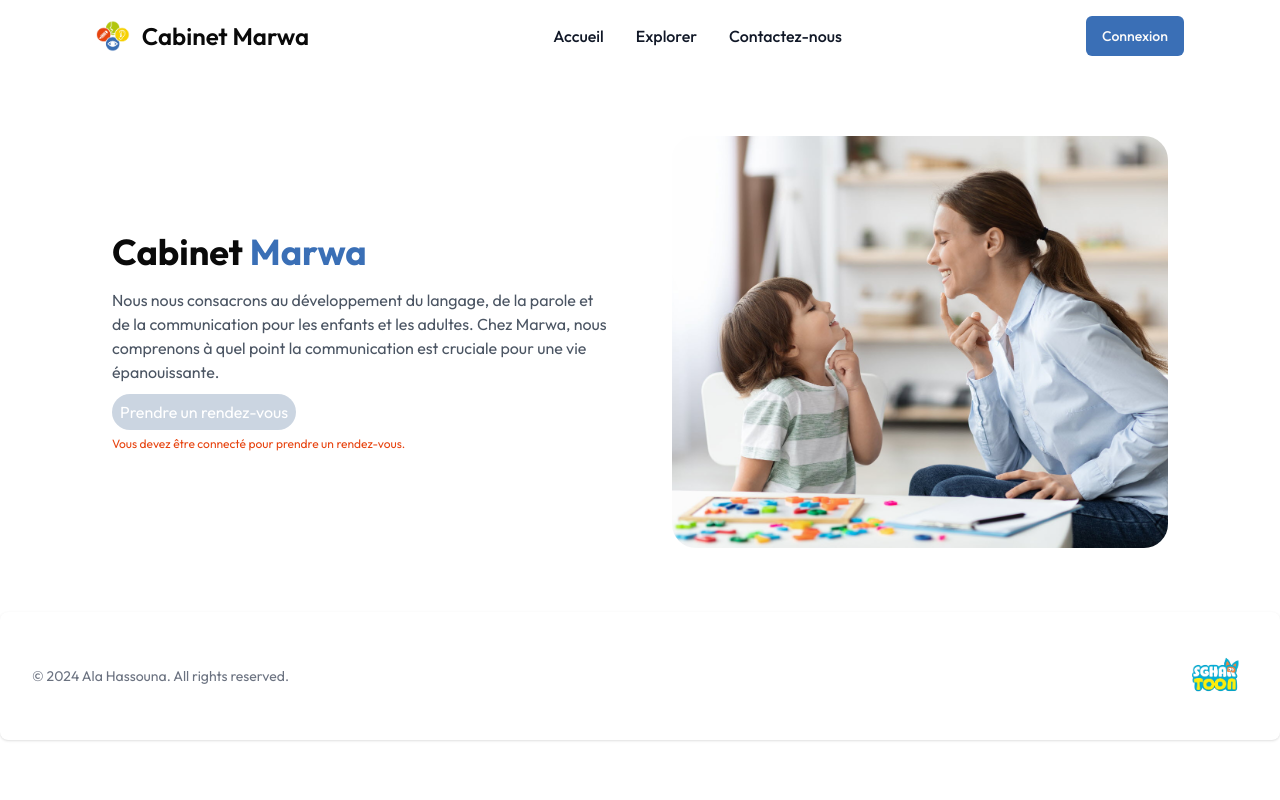
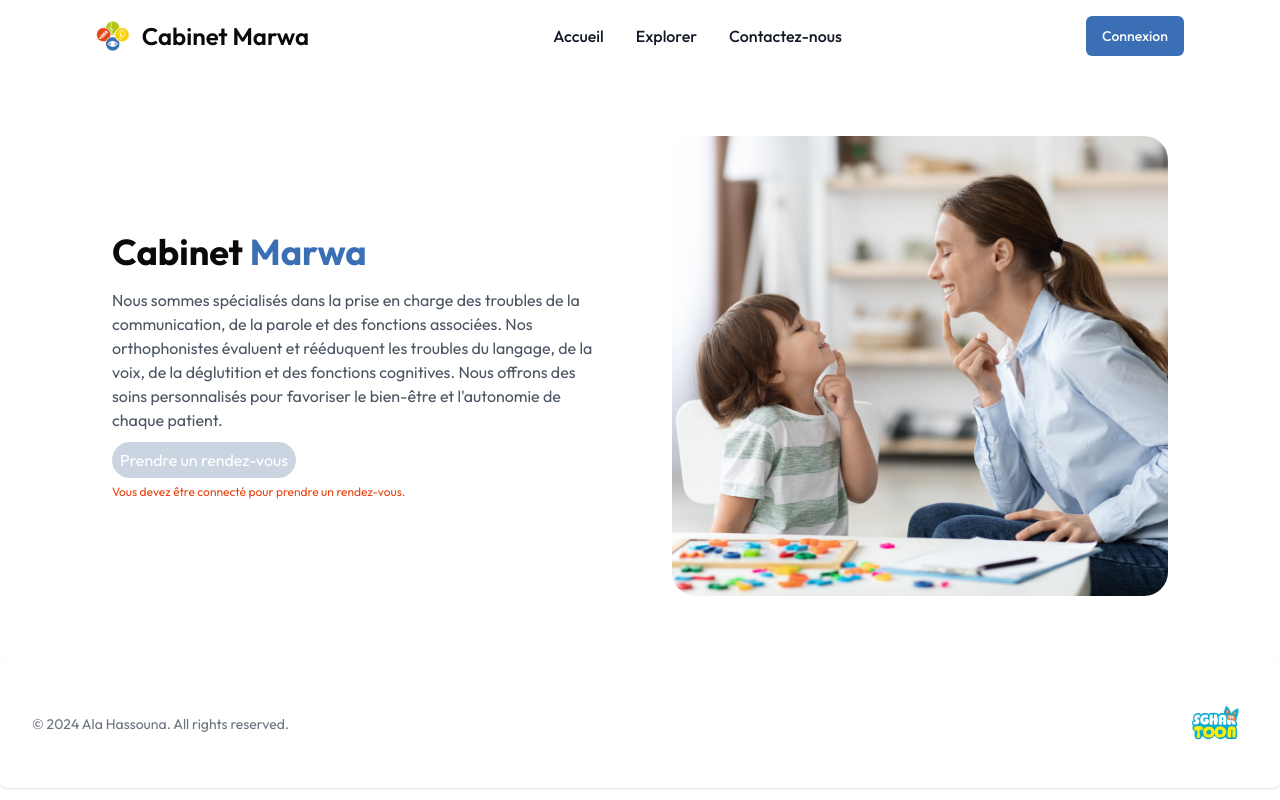
Before and after one commit to AlaHassouna/nextjs, a Next.js app: page /home/login in a window 1280 px wide. Built offline with nearby package versions, Linux system fonts and the light colour scheme; no server answers.

Commit message:
modification description login

```diff
--- a/app/home/(auth)/login/page.jsx
+++ b/app/home/(auth)/login/page.jsx
@@ -157,9 +157,10 @@ function Login() {
           <h2 className="text-3xl font-bold sm:text-4xl">Cabinet <span className='text-primary'>Marwa</span></h2>
 
           <p className="mt-4 text-gray-600 mb-4">
-          Nous nous consacrons au développement du langage, de la parole et de la communication pour les enfants et les adultes.
-                    Chez Marwa, nous comprenons à quel point la communication est cruciale pour une vie épanouissante.
-
+          Nous sommes spécialisés dans la prise en charge des troubles de la communication,
+          de la parole et des fonctions associées. Nos orthophonistes évaluent et rééduquent
+          les troubles du langage, de la voix, de la déglutition et des fonctions cognitives.
+          Nous offrons des soins personnalisés pour favoriser le bien-être et l'autonomie de chaque patient.
           </p>
 
             <a
```
